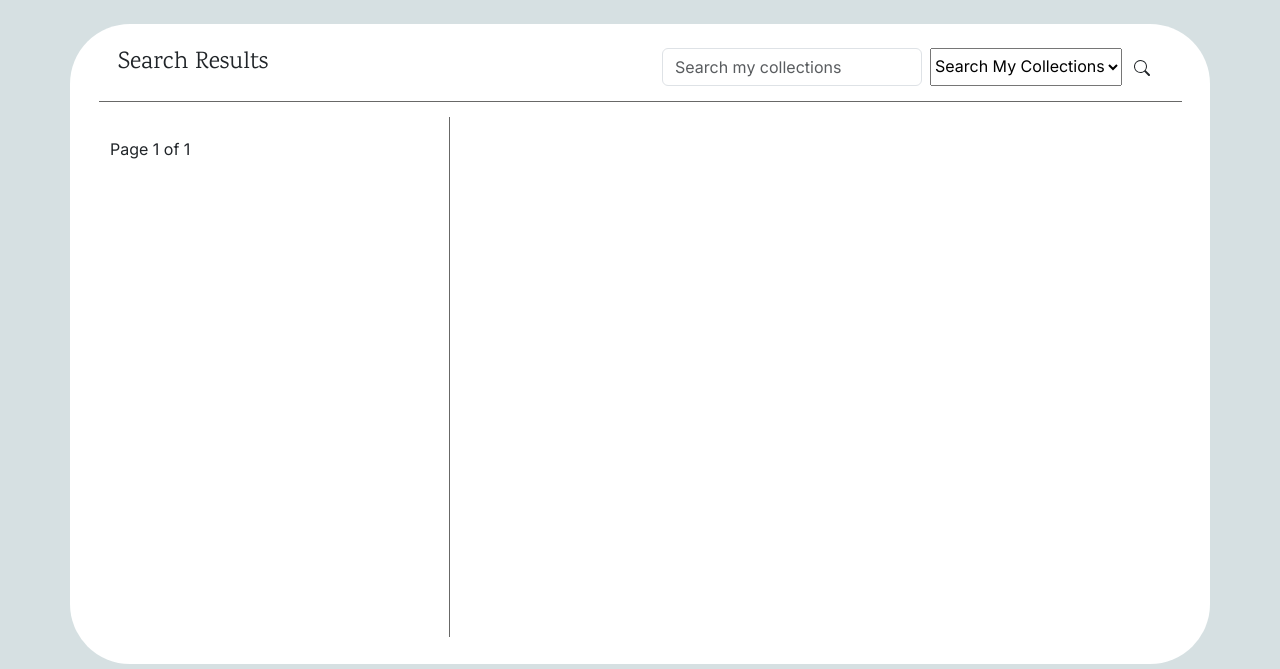
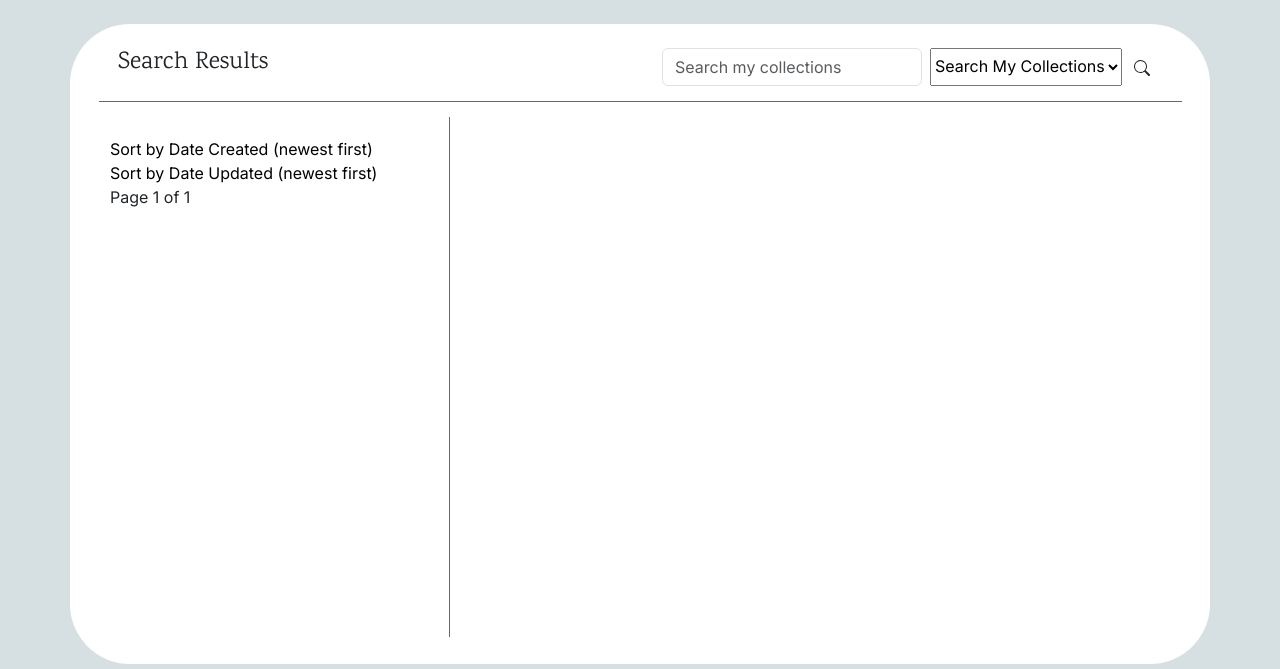
Before and after one commit to AbigailDawson/notealong, a Django app: page /search/ in a window 1280 px wide. Shown: the part 131-800 px from the top of the page. Run offline with Django 4.2, Linux system fonts and the light colour scheme; the visitor is signed in with stand-in values (Sample User, id 1); data that the repository does not hold is empty; some libraries are stand-ins or nearby versions.

Commit message:
Add sorting logic to detail pages to persist sorted state in indexing of all collections on left sidebar

```diff
--- a/main_app/templates/main_app/search_results.html
+++ b/main_app/templates/main_app/search_results.html
@@ -27,6 +27,8 @@
         <div class="left-col col-12 col-lg-4">
             {% block left %}
             <div class="d-flex flex-column">
+                <a href="?q={{ request.GET.q }}&type={{ request.GET.type }}&sort_by=date_created" {% if sort_by == 'date_created' %} class="selected" {% endif %}>Sort by Date Created (newest first)</a>
+                <a href="?q={{ request.GET.q }}&type={{ request.GET.type }}&sort_by=date_updated" {% if sort_by == 'date_updated' %} class="selected" {% endif %}>Sort by Date Updated (newest first)</a>
 
                 {% for collection in object_list %}
                     <div class="collection-card card my-2 p-3" data-url="{% url 'search_results_detail' collection.id %}">
--- a/main_app/views.py
+++ b/main_app/views.py
@@ -43,14 +43,26 @@ def collections_index(request):
 
 @login_required
 def collections_detail(request, collection_id):
-   all_collections = Collection.objects.filter(user=request.user)
-   collection = Collection.objects.get(id=collection_id)
-   user = request.user
-   return render(request, 'collections/detail.html', {
-      'collection': collection,
-      'all_collections': all_collections,
-      'user': user
-   })
+  all_collections = Collection.objects.filter(user=request.user)
+  collection = Collection.objects.get(id=collection_id)
+  user = request.user
+
+  sort_by = request.GET.get('sort_by', 'date_created')
+  if sort_by == 'date_created':
+    all_collections = all_collections.order_by('-date_created')
+  elif sort_by == 'date_updated':
+    all_collections = all_collections.order_by('-date_updated')
+
+  paginator = Paginator(all_collections, 5)
+  page_number = request.GET.get('page')
+  page_obj = paginator.get_page(page_number)
+  return render(request, 'collections/detail.html', {
+    'collection': collection,
+    'all_collections': page_obj,
+    'user': user,
+    'page_obj': page_obj,
+    'sort_by': sort_by,
+    })
 
 def signup(request):
   error_message = ''
@@ -210,7 +222,7 @@ def shared_collections_index(request):
   paginator = Paginator(shared_collections, 5)
   page_number = request.GET.get('page')
   page_obj = paginator.get_page(page_number)
-  return render(request, 'collections/index.html', {
+  return render(request, 'shared_collections/index.html', {
     'shared_collections': page_obj,
     'page_obj': page_obj,
     'sort_by': sort_by,
@@ -218,12 +230,24 @@ def shared_collections_index(request):
 
 @login_required
 def shared_collections_detail(request, collection_id):
-   shared_collections = Collection.objects.filter(shared=True)
-   collection = Collection.objects.get(id=collection_id)
-   return render(request, 'shared_collections/detail.html', {
-      'collection': collection,
-      'shared_collections': shared_collections,
-   })
+  shared_collections = Collection.objects.filter(shared=True)
+  collection = Collection.objects.get(id=collection_id)
+
+  sort_by = request.GET.get('sort_by', 'date_created')
+  if sort_by == 'date_created':
+    shared_collections = shared_collections.order_by('-date_created')
+  elif sort_by == 'date_updated':
+    shared_collections = shared_collections.order_by('-date_updated')
+
+  paginator = Paginator(shared_collections, 5)
+  page_number = request.GET.get('page')
+  page_obj = paginator.get_page(page_number)
+  return render(request, 'shared_collections/detail.html', {
+    'collection': collection,
+    'shared_collections': page_obj,
+    'page_obj': page_obj,
+    'sort_by': sort_by,
+    })
 
 class SearchResults(LoginRequiredMixin, ListView):
   model = Collection
@@ -233,6 +257,7 @@ class SearchResults(LoginRequiredMixin, ListView):
   def get_queryset(self):
     query = self.request.GET.get('q')
     type = self.request.GET.get('type')
+    sort_by = self.request.GET.get('sort_by', 'date_created')  # default to date_created
 
     if type == 'search-user':
       print(self.request.user)
@@ -247,6 +272,10 @@ class SearchResults(LoginRequiredMixin, ListView):
       # Default case to include all objects if no query string is provided
       object_list = Collection.objects.all()
 
+    if sort_by == 'date_created':
+      object_list = object_list.order_by('-date_created')
+    elif sort_by == 'date_updated':
+      object_list = object_list.order_by('-date_updated')
     return object_list
 
 @login_required
```
